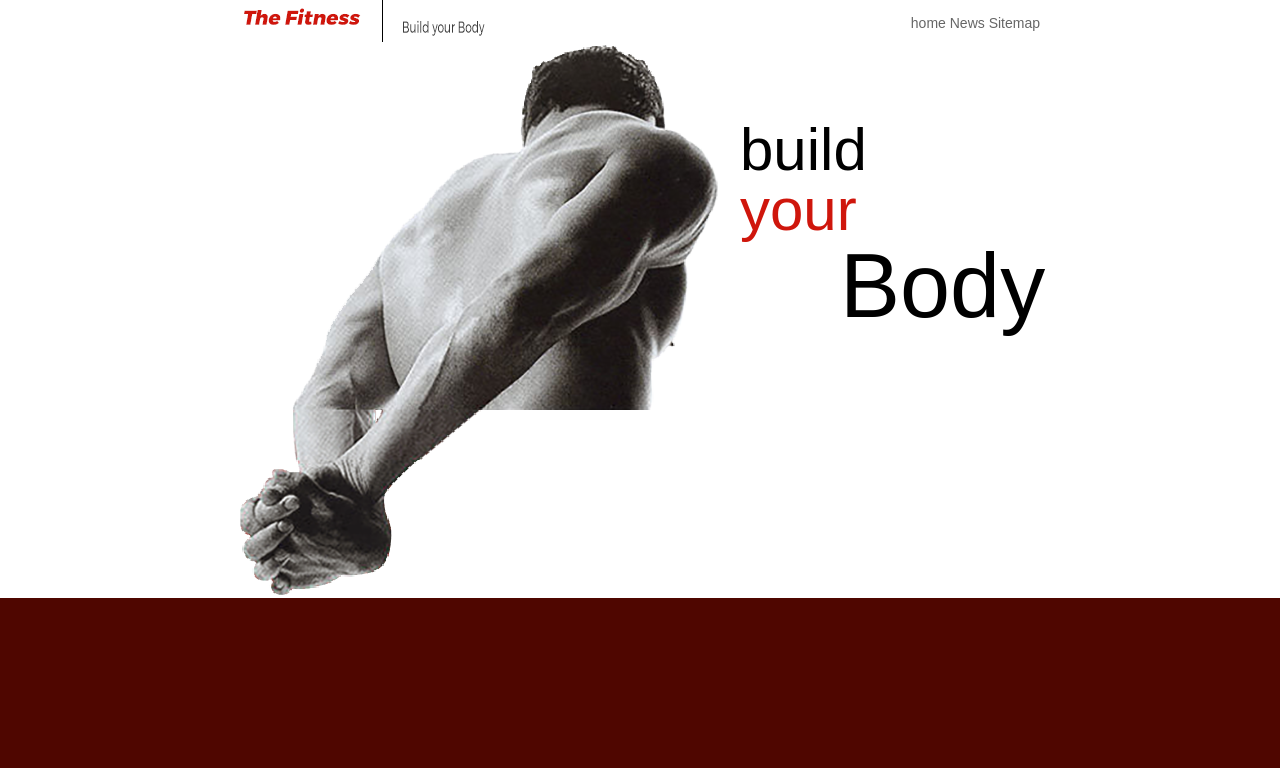
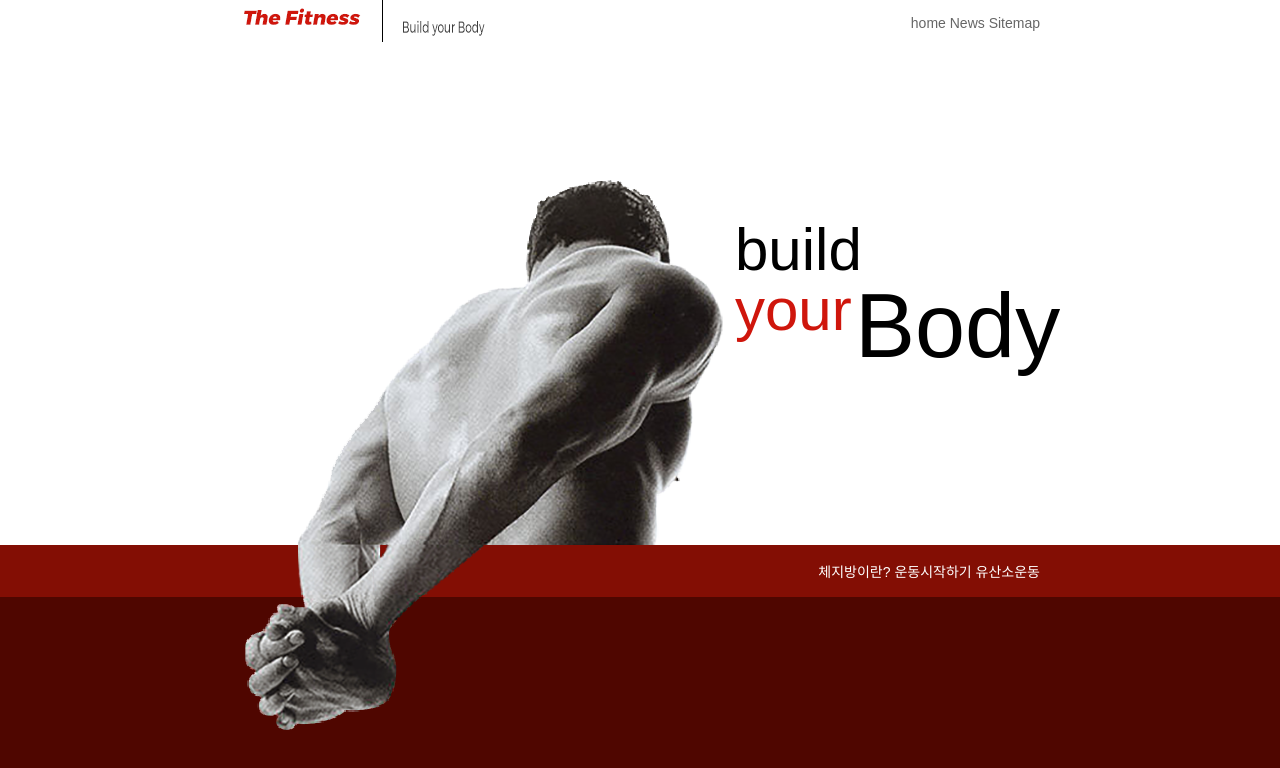
Before and after one commit to ss22k/thefitness, a plain HTML site: page index.html in a window 1280 px wide. Drawn offline with Linux system fonts and the light colour scheme.

Commit message:
add menu

```diff
--- a/css/style.css
+++ b/css/style.css
@@ -68,12 +68,18 @@ body{
 
 .top-marketing-outer{
 	background-color:#fff;
+	height:500px;
 }
 
+.model{
+	margin:135px auto;
+}
 
 .text {
 	width:300px;
+	height:300px;
 	position:relative;
+	margin:100px auto;
 }
 .text p{
 	font-size: 60px;
@@ -100,6 +106,29 @@ body{
 	font-size: 90px;
 	color:#000000;
 	position: absolute;
-	left: 100px;
-	top: 190px;
+	left: 120px;
+	top: 130px;
 }
+.menu-outer{
+	background-color:#830e04;
+	padding:1rem 0;
+}
+.menu {
+	width:800px;
+
+	margin: 0 auto;
+	background-color:#830e04;
+	text-align:right;
+}
+
+.menu a{
+	font-size:14px; /*     14px / 16px  = >  0.875rem */
+	color:#ffffff;
+	text-decoration: none; /* 꾸밈없어짐 */
+
+
+}
+
+.menu a:nth-child(2){
+	marigh: 0 1rem;
+}
--- a/index.html
+++ b/index.html
@@ -40,6 +40,13 @@
 </div>
 <!-- /.top-marketing-outer -->
 
+<div class="menu-outer">
+	<div class="menu">
+				<a href="">체지방이란?</a>
+				<a href="">운동시작하기</a>
+				<a href="">유산소운동</a>
+	</div>
+</div>
 	<!--
 	emmet 단축키
 	표준문서
```
